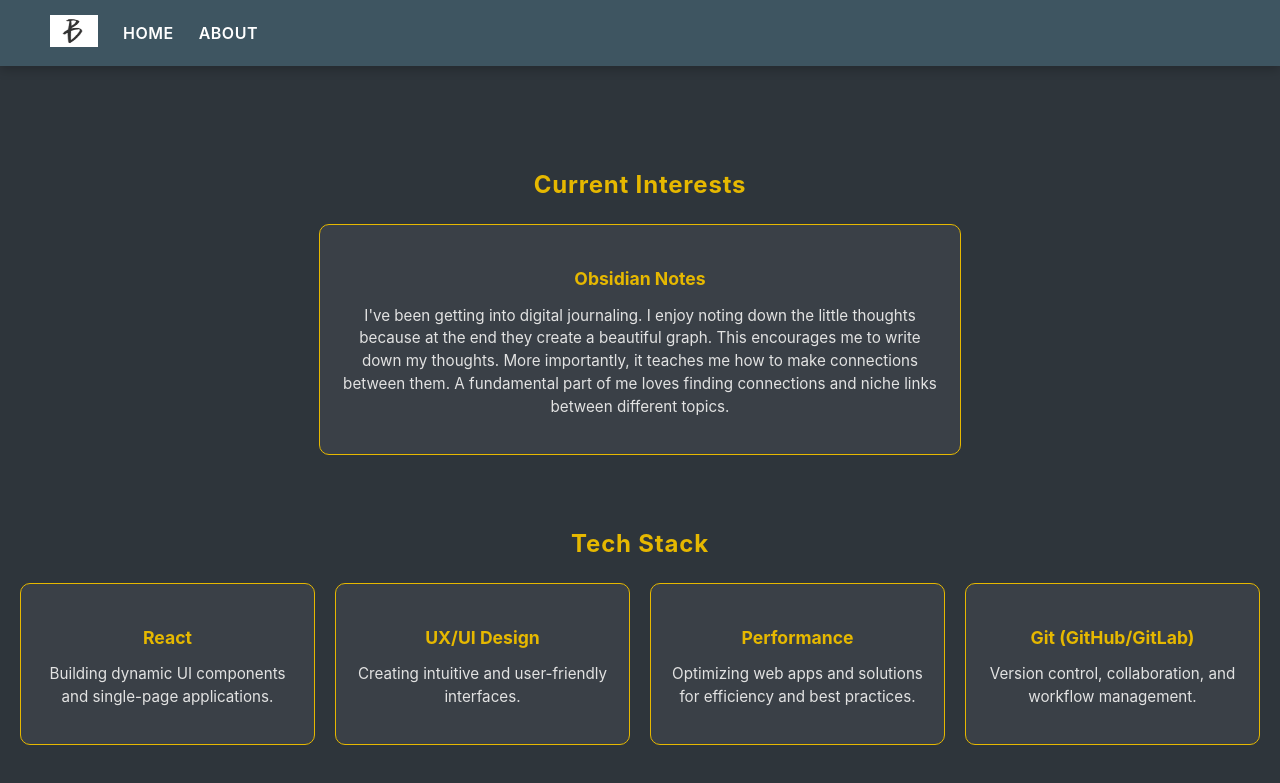
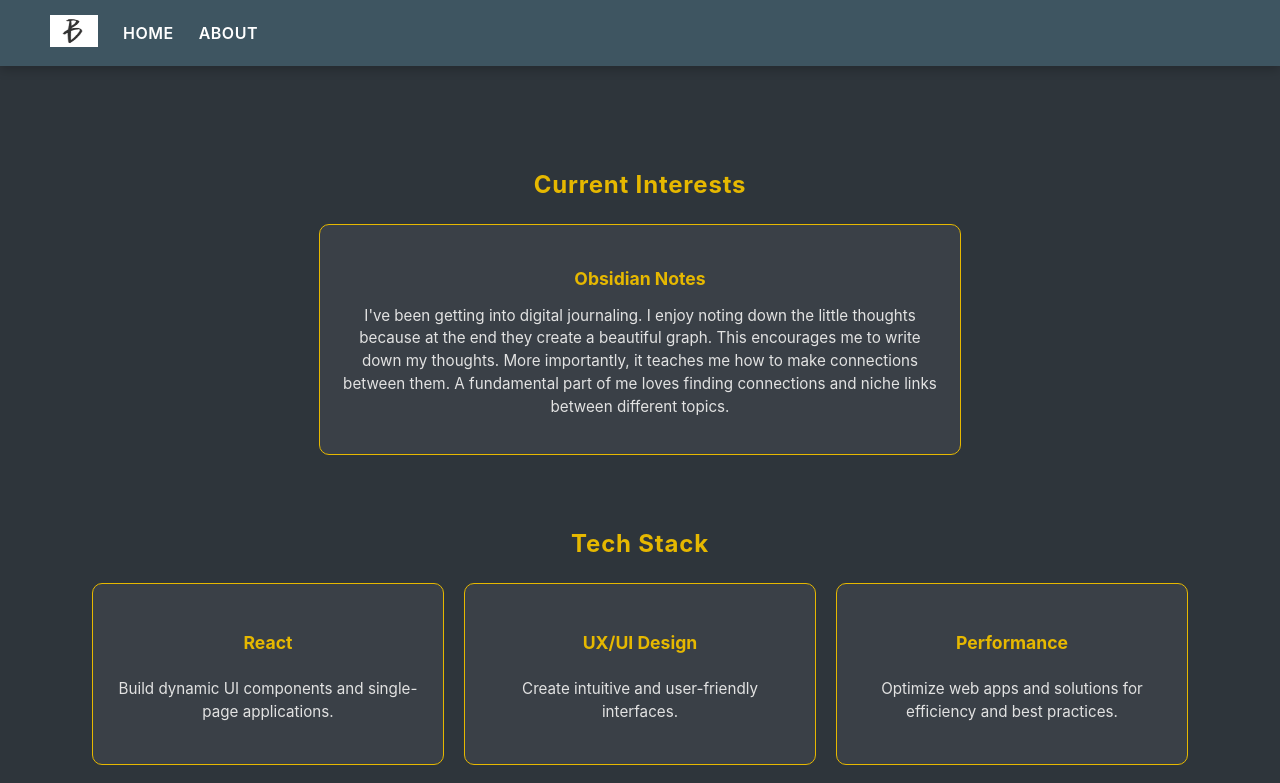
Before and after one commit to brittneyhxh/portfolio-website, a React (Create React App) app: page /portfolio-website/about in a window 1280 px wide. Shown: the top 783 px of the page. Built offline with nearby package versions, Linux system fonts and the light colour scheme.

Commit message:
add databricks exp

```diff
--- a/src/data/techstack.json
+++ b/src/data/techstack.json
@@ -1,18 +1,22 @@
 [
   {
     "title": "React",
-    "description": "Building dynamic UI components and single-page applications."
+    "description": "Build dynamic UI components and single-page applications."
   },
   {
     "title": "UX/UI Design",
-    "description": "Creating intuitive and user-friendly interfaces."
+    "description": "Create intuitive and user-friendly interfaces."
   },
   {
     "title": "Performance",
-    "description": "Optimizing web apps and solutions for efficiency and best practices."
+    "description": "Optimize web apps and solutions for efficiency and best practices."
   },
   {
     "title": "Git (GitHub/GitLab)",
     "description": "Version control, collaboration, and workflow management."
+  },
+  {
+    "title": "Databricks",
+    "description": "Use Databricks SQL to create queries and dashboards. Maintain data governance standards and controls as Catalog Manager."
   }
 ]
--- a/src/styles/About.css
+++ b/src/styles/About.css
@@ -72,9 +72,9 @@ body {
 
 .tech-cards {
     display: flex;
-    flex-direction: row; /* stack cards vertically */
+    flex-wrap: wrap;
     gap: 20px;
-    align-items: center; /* center horizontally */
+    justify-content: center;
 }
 
 .tech-card {
@@ -82,9 +82,16 @@ body {
     border: 1px solid var(--accent, #FFD700);
     border-radius: 10px;
     padding: 20px;
-    width: 100%;
-    max-width: 600px; /* full-width row cards */
+
+    width: 25%;      /* fixed width */
+    max-width: 100%;
+    height: 140px;     /* fixed height */
+
     text-align: center;
+    display: flex;
+    flex-direction: column;
+    justify-content: center; /* vertically center content */
+
     transition: transform 0.3s ease, box-shadow 0.3s ease;
 }
 
@@ -118,6 +125,8 @@ body {
         width: 100%; /* stack interests cards on small screens */
     }
     .tech-card {
-        max-width: 100%;
+        width: 100%;
+        max-width: 420px;
+        height: auto; /* allow content to grow */
     }
 }
```
